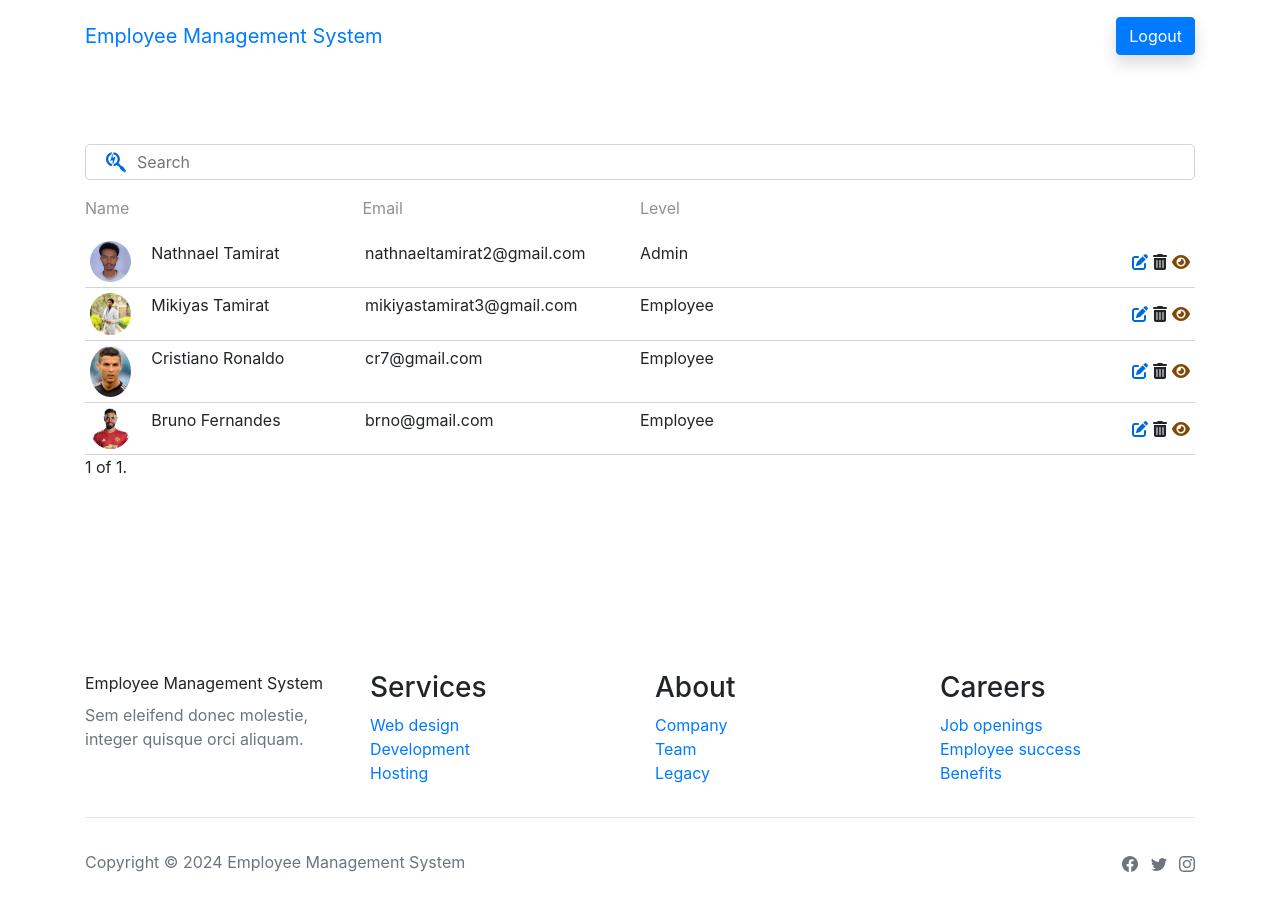
After one commit to nathnael1/PRODIGY_FSWD_02, a Django app: page /v1/adminmanager in a window 1280 px wide. The commit adds this page. Run offline with Django 5.2, Linux system fonts and the light colour scheme; data comes from the database, SQL or seed files in the repository; both versions use the stored data as it was after the commit; some libraries are stand-ins or nearby versions.

Commit message:
adminmanager edited

```diff
--- a/EMS/v1/static/styles.css
+++ b/EMS/v1/static/styles.css
@@ -196,4 +196,80 @@ input[type=file] {
   text-align: left;
   display: block;
   margin: 5px;
+}
+
+#search {
+  width: 100%;
+  margin: 0 auto;
+  padding: 5px;
+  height: -moz-fit-content;
+  height: fit-content;
+  border: 1px solid lightgray;
+  border-radius: 5px;
+  display: flex;
+}
+#search input {
+  border: none;
+  margin: 0;
+  padding: 0;
+  margin-left: 1%;
+}
+#search input:focus {
+  border: none;
+  outline: none;
+}
+#search img {
+  width: 20px;
+  margin-left: 15px;
+}
+
+.status {
+  display: flex;
+  justify-content: space-between;
+  width: 100%;
+}
+.status p {
+  text-align: left;
+  opacity: 0.5;
+  width: 25%;
+}
+
+.person {
+  display: flex;
+  padding: 5px;
+  border-bottom: 1px solid lightgray;
+  justify-content: space-between;
+  width: 100%;
+}
+.person > p {
+  text-align: left;
+  width: 25%;
+}
+.person .pimage {
+  width: 25%;
+  display: flex;
+  gap: 20px;
+}
+.person .pimage img {
+  width: 15%;
+  border-radius: 50%;
+}
+.person .manage {
+  width: 25%;
+  display: flex;
+  justify-content: flex-end;
+  gap: 5px;
+  align-items: center;
+}
+.person .manage #pedit {
+  color: #0069d9;
+}
+.person .manage #pshow {
+  color: rgb(131, 72, 5);
+}
+.person .manage:hover {
+  cursor: pointer;
+}
+.person:hover {
+  background-color: #f0f0f0;
 }/*# sourceMappingURL=styles.css.map */
--- a/EMS/v1/static/styles.scss
+++ b/EMS/v1/static/styles.scss
@@ -200,3 +200,79 @@ input[type="file"] {
     display:block;
     margin:5px;
 }
+#search{
+    width:100%;
+    margin:0 auto;
+
+    padding:5px;
+    height:fit-content;
+    border:1px solid lightgray;
+    border-radius:5px;
+    display:flex;
+    input{
+        border:none;
+        margin:0;
+        padding:0;
+        margin-left: 1%;
+    }
+    input:focus{
+        border:none;
+        outline:none;
+    }
+    img{
+        width:20px;
+        margin-left:15px;
+    }
+}
+.status{
+    display:flex;
+    justify-content: space-between;
+    width:100%;
+    p{
+        text-align: left;
+        opacity:0.5;
+        width:25%;
+    }
+}
+.person{
+    display:flex;
+    padding:5px;
+    border-bottom: 1px solid lightgray;
+    justify-content: space-between;
+    width:100%;
+    >p{
+        text-align: left;
+        width:25%
+    }
+    .pimage{
+        width:25%;
+        display:flex;
+        gap:20px;
+        img{
+            width:15%;
+            border-radius: 50%;
+        }
+
+    }
+    .manage{
+        width:25%;
+        display:flex;
+        justify-content: flex-end;
+        gap:5px;
+        align-items: center;
+        #pedit{
+            color:#0069d9
+        }
+        #pshow{
+            color:rgb(131, 72, 5)
+        }
+        &:hover{
+            cursor: pointer;
+        }
+    }
+
+    &:hover{
+        background-color: #f0f0f0;
+
+    }
+}
--- /dev/null
+++ b/EMS/v1/templates/adminmanager.html
@@ -0,0 +1,63 @@
+{% extends "layout.html" %}
+{% load static %}
+{% block title %}User EMS {% endblock %}
+{% block info %}
+<ul class="navbar-nav mx-auto"></ul><a class="btn btn-primary shadow"  role="button" href="{% url 'login' %}">Logout</a>
+{% endblock %}
+{% block body %}
+<div id="search" class = "mb-3">
+    <img src="{% static 'search.svg' %}" alt="">
+    <input type="text" id="search" autocomplete="off" placeholder="Search">
+</div>
+<div class="status">
+    <p>Name</p>
+    <p>Email</p>
+    <p>Level</p>
+    <p></p>
+</div>
+{% for user in page_obj %}
+<div class="person">
+    <div class="pimage">
+        <img src="{{ user.image.url }}" alt="">
+        <p>{{ user.full_name }}</p>
+    </div>
+
+    <p>{{ user.email }}</p>
+
+    {% if user.admin %}
+        <p>Admin</p>
+    {% else %}
+        <p>Employee</p>
+    {% endif %}
+    <div class="manage">
+        <i id = "pedit" class="fas fa-edit"></i>
+        <i id = "premove" class="fas fa-trash-alt"></i>
+        <i id = "pshow" class="fas fa-eye"></i>
+    </div>
+</div>
+
+{% endfor %}
+
+
+<div class="pagination">
+    <span class="step-links">
+        {% if page_obj.has_previous %}
+            <a href="?page=1"> 1</a>
+            <a href="?page={{ page_obj.previous_page_number }}"><i class="fas fa-chevron-left"></i></a>
+        {% endif %}
+
+        <span class="current">
+             {{ page_obj.number }} of {{ page_obj.paginator.num_pages }}.
+        </span>
+
+        {% if page_obj.has_next %}
+            <a href="?page={{ page_obj.next_page_number }}"><i class="fas fa-chevron-right"></i></a>
+            {% if page_obj.paginator.num_pages > 8 %}
+                <a href="?page={{ page_obj.paginator.num_pages }}"><i class="fas fa-angle-double-right"></i> &raquo;</a>
+            {% endif %}
+
+        {% endif %}
+    </span>
+</div>
+
+{% endblock %}
--- a/EMS/v1/templates/index.html
+++ b/EMS/v1/templates/index.html
@@ -87,6 +87,6 @@
     <div class="button">
         <button  type="submit" id = "save">Save</button>
     </div>
-
+    <a href="{% url 'adminmanager' %}">adminmanager</a>
     <img src="{% static 'loader.gif' %}" id = "timer" alt="">
 {% endblock %}
--- a/EMS/v1/templates/layout.html
+++ b/EMS/v1/templates/layout.html
@@ -5,6 +5,7 @@
     <meta charset="utf-8">
     <meta name="viewport" content="width=device-width, initial-scale=1.0, shrink-to-fit=no">
     <title>{% block title %} {% endblock %}</title>
+    <link rel="stylesheet" href="https://cdnjs.cloudflare.com/ajax/libs/font-awesome/6.0.0-beta3/css/all.min.css">
     <link rel="stylesheet" href="https://stackpath.bootstrapcdn.com/bootstrap/4.5.2/css/bootstrap.min.css">
     <link rel="stylesheet" href="https://fonts.googleapis.com/css?family=Raleway:300italic,400italic,600italic,700italic,800italic,400,300,600,700,800&display=swap">
     <link rel="stylesheet" href="{% static 'styles.css' %}">
--- a/EMS/v1/urls.py
+++ b/EMS/v1/urls.py
@@ -6,4 +6,5 @@ urlpatterns = [
     path("register",views.register,name = "register"),
     path("login",views.login,name = "login"),
     path("edit",views.edit,name = "edit"),
+    path("adminmanager",views.adminmanager,name = "adminmanager"),
 ]
--- a/EMS/v1/views.py
+++ b/EMS/v1/views.py
@@ -7,8 +7,8 @@ from django.urls import reverse
 from django.views.decorators.csrf import csrf_exempt
 from datetime import datetime
 from django.contrib import messages
+from django.core.paginator import Paginator
 # Create your views here.
-sucess = ""
 def index(request):
     if request.user.is_authenticated:
         try:
@@ -121,3 +121,9 @@ def edit(request):
         return JsonResponse({"success": "Profile updated successfully"})
     else:
         return JsonResponse({"error": "Invalid request method"}, status=400)
+def adminmanager(request):
+    user_list = User.objects.all()
+    paginator = Paginator(user_list, 10)
+    page_number = request.GET.get('page')
+    page_obj = paginator.get_page(page_number)
+    return render(request, 'adminmanager.html', {'page_obj': page_obj})
```
Also changed, not shown: EMS/db.sqlite3, EMS/media/images/1709881443531_Tt8Gr4r.jpg (added), EMS/media/images/1709881443531_orN8qNp.jpg (added), EMS/media/images/Bruno-Fernandes-PNG-Image-Transparent.png (added), EMS/media/images/cristiano-ronaldo_4gz4Z2R.avif (added), EMS/media/images/cristiano-ronaldo_fnpMXkz.avif (added), EMS/v1/static/search.svg (added), EMS/v1/static/styles.min.css, 2 other files.
